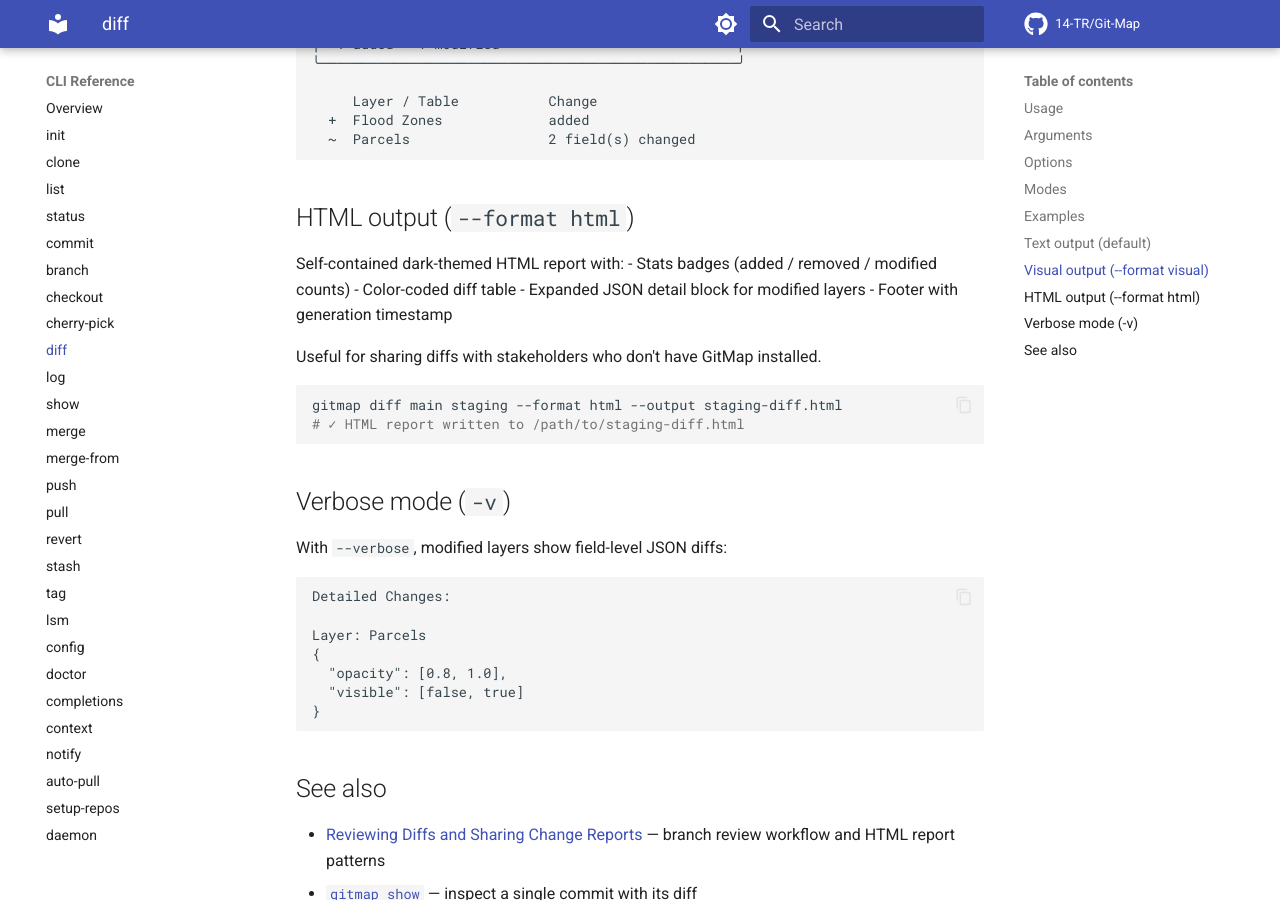
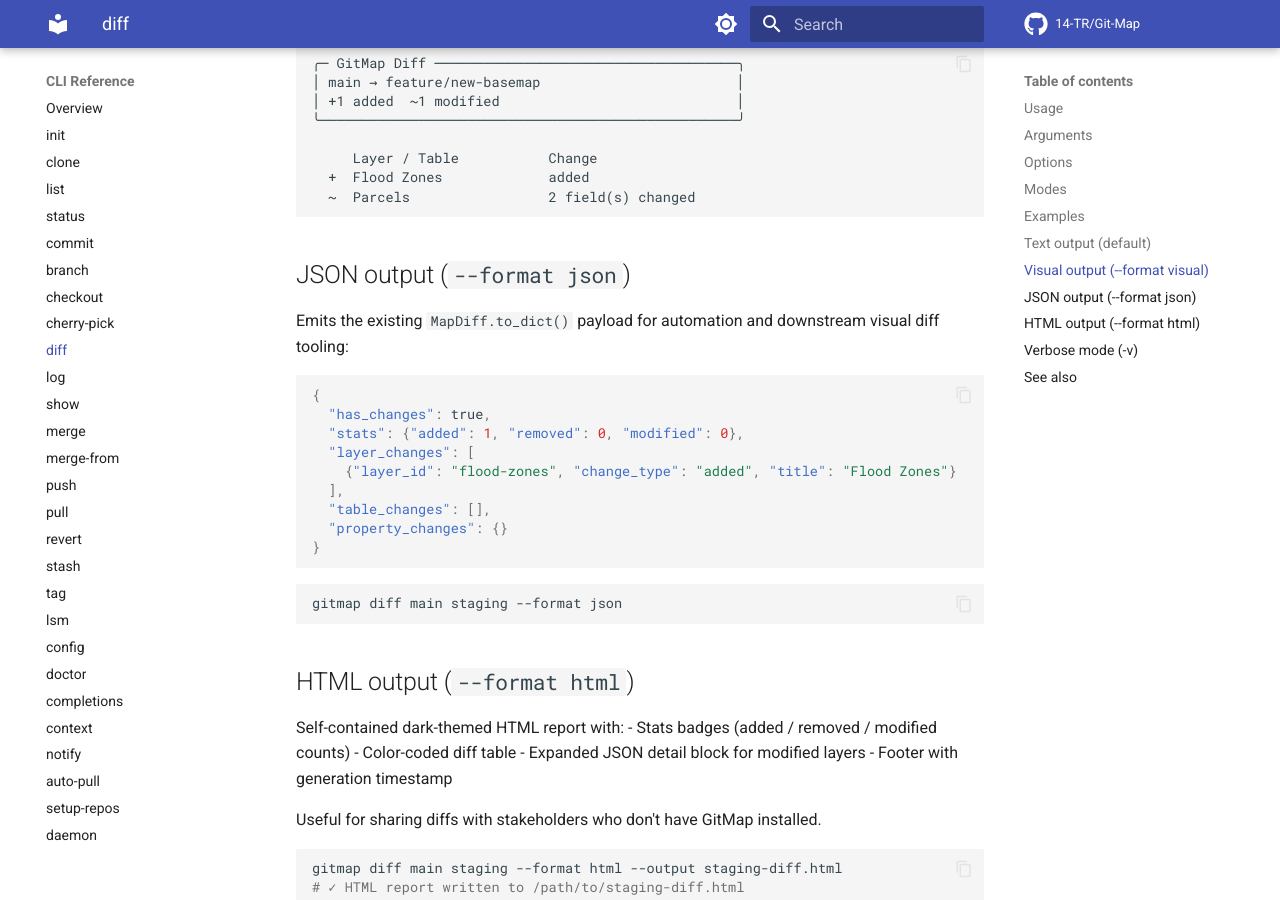
Before and after one commit to 14-TR/Git-Map, an MkDocs documentation site: the page built from docs/commands/diff.md, in a window 1280 px wide and 900 px high, scrolled down 2446 px. Built offline with MkDocs 1.6.1 and Material for MkDocs 9.7.7, drawn with Linux system fonts in a browser that asks for light colours; comment, search, counter and statistics services are not loaded; some of the changed text lies outside the part shown.

Commit message:
docs: document JSON diff output

````diff
--- a/docs/commands/diff.md
+++ b/docs/commands/diff.md
@@ -20,7 +20,7 @@ gitmap diff [SOURCE] [TARGET] [OPTIONS]
 | Option | Short | Default | Description |
 |--------|-------|---------|-------------|
 | `--verbose` | `-v` | false | Show property-level field changes |
-| `--format` | | `text` | Output format: `text`, `visual`, or `html` |
+| `--format` | | `text` | Output format: `text`, `visual`, `html`, or `json` |
 | `--output` | `-o` | `diff-report.html` | Output file path (used with `--format html`) |
 
 ## Modes
@@ -52,6 +52,9 @@ gitmap diff main feature/new-basemap --format visual
 # Export shareable HTML report
 gitmap diff main feature --format html
 gitmap diff main feature --format html --output /tmp/my-diff.html
+
+# Emit machine-readable JSON for automation
+gitmap diff main feature --format json
 
 # Show field-level changes
 gitmap diff --verbose
@@ -95,6 +98,26 @@ Renders a Rich table with colored diff symbols:
   ~  Parcels                 2 field(s) changed
 ```
 
+## JSON output (`--format json`)
+
+Emits the existing `MapDiff.to_dict()` payload for automation and downstream visual diff tooling:
+
+```json
+{
+  "has_changes": true,
+  "stats": {"added": 1, "removed": 0, "modified": 0},
+  "layer_changes": [
+    {"layer_id": "flood-zones", "change_type": "added", "title": "Flood Zones"}
+  ],
+  "table_changes": [],
+  "property_changes": {}
+}
+```
+
+```bash
+gitmap diff main staging --format json
+```
+
 ## HTML output (`--format html`)
 
 Self-contained dark-themed HTML report with:
````
